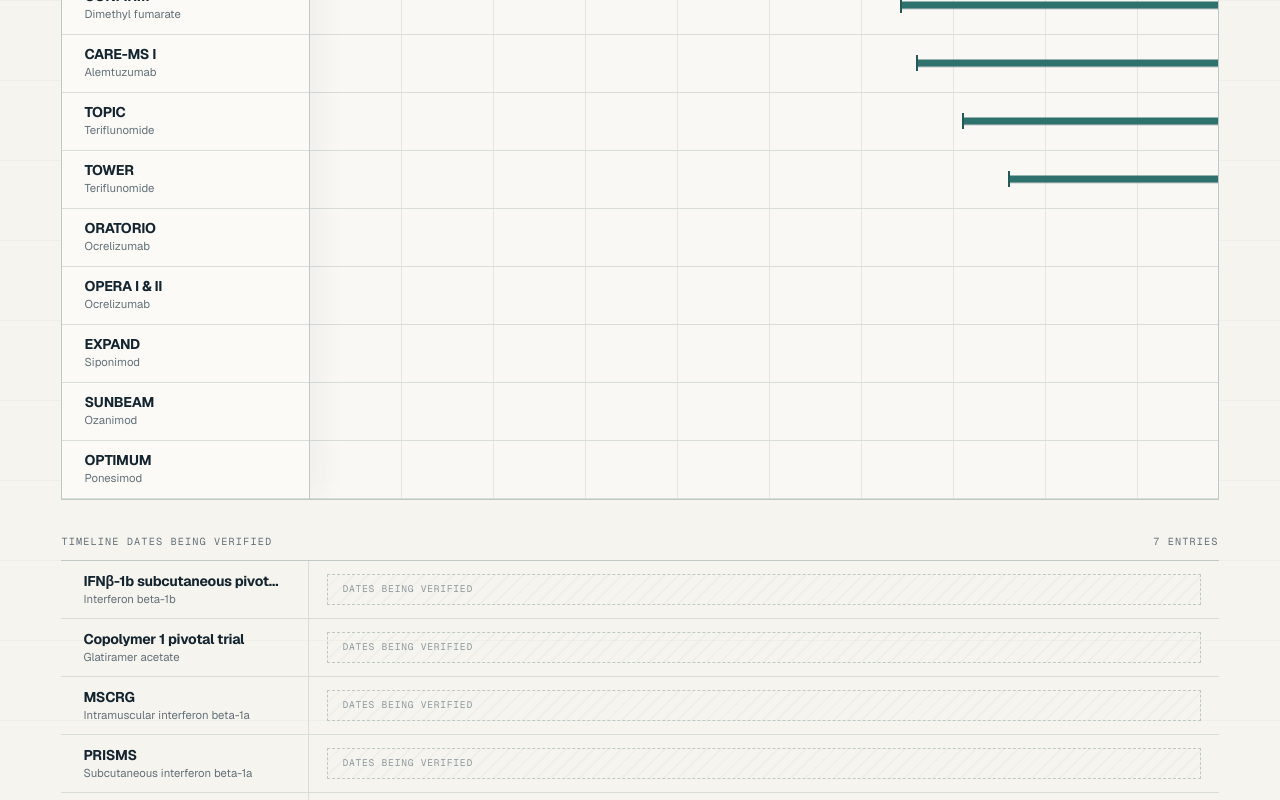
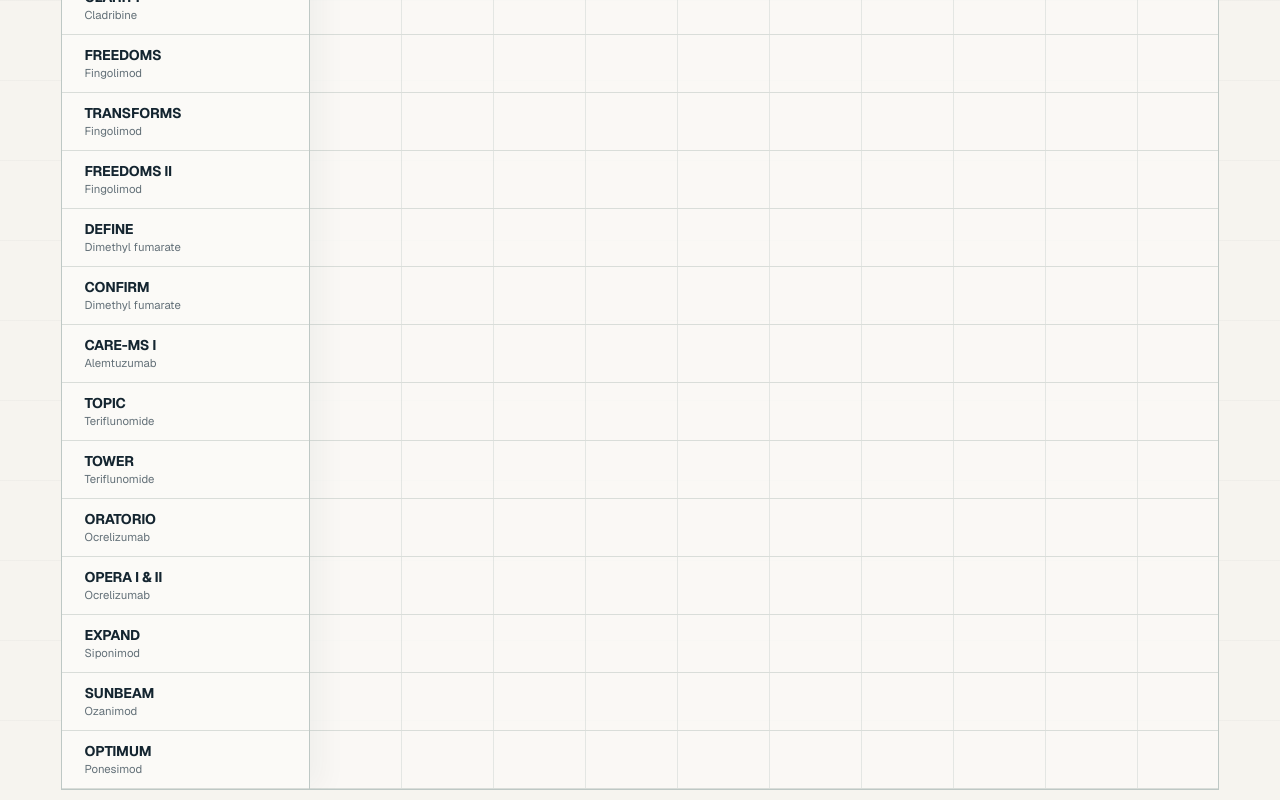
Before and after one commit to Douglas216/ms-trial-atlas, a Next.js app: page / in a window 1280 px wide. Shown: the part 880-1680 px from the top of the page. Built offline with nearby package versions, Linux system fonts and the light colour scheme.

Commit message:
Add historical trials and current date marker

```diff
--- a/app/components/TrialTimeline.tsx
+++ b/app/components/TrialTimeline.tsx
@@ -75,6 +75,12 @@ function formatEndpoint(value: Trial["primaryEndpointCategory"]) {
   }[value];
 }
 
+function formatPublicationAuthor(publication: Publication) {
+  return /study group/i.test(publication.firstAuthor)
+    ? publication.firstAuthor
+    : `${publication.firstAuthor} et al.`;
+}
+
 function TrialTooltip({
   state,
 }: {
@@ -112,6 +118,9 @@ function TrialTooltip({
             {trial.startDate && trial.primaryCompletionDate
               ? `${formatDate(trial.startDate)}–${formatDate(trial.primaryCompletionDate)}`
               : "Being verified"}
+            {trial.dateNote && (
+              <span className="tooltip-date-note">{trial.dateNote}</span>
+            )}
           </dd>
         </div>
         <div>
@@ -145,7 +154,9 @@ function PublicationTooltip({
       onBlur={scheduleHide}
     >
       <p className="publication-tooltip-title">{publication.title}</p>
-      <p className="publication-tooltip-byline">{publication.firstAuthor} et al.</p>
+      <p className="publication-tooltip-byline">
+        {formatPublicationAuthor(publication)}
+      </p>
       <p className="publication-tooltip-journal">
         {publication.journal}, {publication.year}
       </p>
@@ -161,7 +172,7 @@ function PublicationTooltip({
   );
 }
 
-export function TrialTimeline({ trials }: { trials: Trial[] }) {
+export function TrialTimeline({ trials, now }: { trials: Trial[]; now: string }) {
   const [tooltip, setTooltip] = useState<TooltipState>(null);
   const hideTimer = useRef<ReturnType<typeof setTimeout> | null>(null);
 
@@ -184,6 +195,7 @@ export function TrialTimeline({ trials }: { trials: Trial[] }) {
   );
 
   const { minYear, maxYear, minTime, maxTime, years, plotWidth } = useMemo(() => {
+    const nowTime = parseDate(now).getTime();
     const allTimes = datedTrials.flatMap((trial) => [
       parseDate(trial.startDate!).getTime(),
       parseDate(trial.primaryCompletionDate!).getTime(),
@@ -191,6 +203,7 @@ export function TrialTimeline({ trials }: { trials: Trial[] }) {
         ? Date.UTC(trial.publication.year, 6, 1)
         : parseDate(trial.primaryCompletionDate!).getTime(),
     ]);
+    allTimes.push(nowTime);
     const firstYear = new Date(Math.min(...allTimes)).getUTCFullYear();
     const lastYear = new Date(Math.max(...allTimes)).getUTCFullYear() + 1;
     const tickYears = Array.from(
@@ -205,12 +218,13 @@ export function TrialTimeline({ trials }: { trials: Trial[] }) {
       years: tickYears,
       plotWidth: (lastYear - firstYear) * YEAR_WIDTH,
     };
-  }, [datedTrials]);
+  }, [datedTrials, now]);
 
   const position = (date: string | number) => {
     const time = typeof date === "number" ? date : parseDate(date).getTime();
     return ((time - minTime) / (maxTime - minTime)) * plotWidth;
   };
+  const todayLeft = position(now);
 
   const tooltipPosition = (
     event:
@@ -324,6 +338,13 @@ export function TrialTimeline({ trials }: { trials: Trial[] }) {
 
         <div className="plot-scroller" tabIndex={0} aria-label="Scrollable year axis">
           <div className="plot" style={{ width: plotWidth }}>
+            <div
+              className="today-marker"
+              style={{ left: todayLeft }}
+              aria-hidden="true"
+            >
+              <span>Today</span>
+            </div>
             <div className="axis" style={{ width: plotWidth }}>
               {years.map((year) => {
                 const tickLeft = position(Date.UTC(year, 0, 1));
@@ -384,7 +405,7 @@ export function TrialTimeline({ trials }: { trials: Trial[] }) {
                         href={trial.publication.url}
                         target="_blank"
                         rel="noreferrer noopener"
-                        aria-label={`${trial.publication.title}. ${trial.publication.firstAuthor} et al. ${trial.publication.journal}, ${trial.publication.year}. Open publication in a new tab.`}
+                        aria-label={`${trial.publication.title}. ${formatPublicationAuthor(trial.publication)} ${trial.publication.journal}, ${trial.publication.year}. Open publication in a new tab.`}
                         aria-describedby={
                           tooltip?.kind === "publication" &&
                           tooltip.trial.id === trial.id
@@ -411,6 +432,8 @@ export function TrialTimeline({ trials }: { trials: Trial[] }) {
         </div>
       </div>
 
+      {undatedTrials.length > 0 && (
+        <>
           <div className="verification-heading">
             <span>Timeline dates being verified</span>
             <span>{undatedTrials.length} entries</span>
@@ -442,6 +465,8 @@ export function TrialTimeline({ trials }: { trials: Trial[] }) {
               </div>
             ))}
           </div>
+        </>
+      )}
 
       {tooltip?.kind === "trial" && <TrialTooltip state={tooltip} />}
       {tooltip?.kind === "publication" && (
--- a/app/data/trials.ts
+++ b/app/data/trials.ts
@@ -37,6 +37,7 @@ export type Trial = {
   protocolIds: string[];
   sourceUrls: string[];
   dataStatus: "verified" | "needs-verification";
+  dateNote?: string;
 };
 
 export const trials: Trial[] = [
@@ -45,85 +46,152 @@ export const trials: Trial[] = [
     slug: "ifnb-1b-pivotal",
     studyName: "IFNβ-1b subcutaneous pivotal trial",
     drug: "Interferon beta-1b",
-    diseasePopulation: null,
-    comparatorType: null,
-    comparatorName: null,
-    primaryEndpointCategory: null,
-    startDate: null,
-    primaryCompletionDate: null,
-    publicationYear: null,
+    diseasePopulation: "Relapsing-remitting multiple sclerosis",
+    comparatorType: "placebo",
+    comparatorName: "Placebo",
+    primaryEndpointCategory: "relapse",
+    startDate: "1988-06",
+    primaryCompletionDate: "1990-06",
+    publicationYear: 1993,
+    publication: {
+      title:
+        "Interferon beta-1b is effective in relapsing-remitting multiple sclerosis. I. Clinical results of a multicenter, randomized, double-blind, placebo-controlled trial",
+      firstAuthor: "IFNB Multiple Sclerosis Study Group",
+      journal: "Neurology",
+      year: 1993,
+      doi: "10.1212/WNL.43.4.655",
+      url: "https://doi.org/10.1212/WNL.43.4.655",
+    },
     nctIds: [],
-    protocolIds: [],
-    sourceUrls: [],
-    dataStatus: "needs-verification",
+    protocolIds: ["TB01-35686", "TB01-35886"],
+    sourceUrls: [
+      "https://www.accessdata.fda.gov/drugsatfda_docs/nda/pre96/103471s0000_AdminCorres.pdf",
+      "https://pubmed.ncbi.nlm.nih.gov/8469318/",
+    ],
+    dataStatus: "verified",
+    dateNote:
+      "Controlled-phase end derived from the FDA-recorded June 1988 start and 104-week study duration.",
   },
   {
     id: "copolymer-1",
     slug: "copolymer-1",
     studyName: "Copolymer 1 pivotal trial",
     drug: "Glatiramer acetate",
-    diseasePopulation: null,
-    comparatorType: null,
-    comparatorName: null,
-    primaryEndpointCategory: null,
-    startDate: null,
-    primaryCompletionDate: null,
-    publicationYear: null,
+    diseasePopulation: "Relapsing-remitting multiple sclerosis",
+    comparatorType: "placebo",
+    comparatorName: "Placebo",
+    primaryEndpointCategory: "relapse",
+    startDate: "1991-10-23",
+    primaryCompletionDate: "1994-05-25",
+    publicationYear: 1995,
+    publication: {
+      title:
+        "Copolymer 1 reduces relapse rate and improves disability in relapsing-remitting multiple sclerosis",
+      firstAuthor: "Johnson KP",
+      journal: "Neurology",
+      year: 1995,
+      doi: "10.1212/WNL.45.7.1268",
+      url: "https://doi.org/10.1212/WNL.45.7.1268",
+    },
     nctIds: [],
-    protocolIds: [],
-    sourceUrls: [],
-    dataStatus: "needs-verification",
+    protocolIds: ["01-9001"],
+    sourceUrls: [
+      "https://www.accessdata.fda.gov/drugsatfda_docs/nda/pre96/020622Orig1s000rev.pdf",
+      "https://pubmed.ncbi.nlm.nih.gov/7617181/",
+    ],
+    dataStatus: "verified",
   },
   {
     id: "mscrg",
     slug: "mscrg",
     studyName: "MSCRG",
     drug: "Intramuscular interferon beta-1a",
-    diseasePopulation: null,
-    comparatorType: null,
-    comparatorName: null,
-    primaryEndpointCategory: null,
-    startDate: null,
-    primaryCompletionDate: null,
-    publicationYear: null,
+    diseasePopulation: "Relapsing multiple sclerosis",
+    comparatorType: "placebo",
+    comparatorName: "Placebo",
+    primaryEndpointCategory: "disability-progression",
+    startDate: "1990-11",
+    primaryCompletionDate: "1993",
+    publicationYear: 1996,
+    publication: {
+      title:
+        "Intramuscular interferon beta-1a for disease progression in relapsing multiple sclerosis",
+      firstAuthor: "Jacobs LD",
+      journal: "Annals of Neurology",
+      year: 1996,
+      doi: "10.1002/ana.410390304",
+      url: "https://doi.org/10.1002/ana.410390304",
+    },
     nctIds: [],
     protocolIds: [],
-    sourceUrls: [],
+    sourceUrls: [
+      "https://onlinelibrary.wiley.com/doi/abs/10.1002/ana.410390304",
+      "https://pmc.ncbi.nlm.nih.gov/articles/PMC7017973/",
+    ],
     dataStatus: "needs-verification",
+    dateNote:
+      "Approximate completion: the study began in November 1990 and was terminated early in 1993.",
   },
   {
     id: "prisms",
     slug: "prisms",
     studyName: "PRISMS",
     drug: "Subcutaneous interferon beta-1a",
-    diseasePopulation: null,
-    comparatorType: null,
-    comparatorName: null,
-    primaryEndpointCategory: null,
-    startDate: null,
-    primaryCompletionDate: null,
-    publicationYear: null,
+    diseasePopulation: "Relapsing-remitting multiple sclerosis",
+    comparatorType: "placebo",
+    comparatorName: "Placebo",
+    primaryEndpointCategory: "relapse",
+    startDate: "1994-05",
+    primaryCompletionDate: "1997-02",
+    publicationYear: 1998,
+    publication: {
+      title:
+        "Randomised double-blind placebo-controlled study of interferon beta-1a in relapsing/remitting multiple sclerosis",
+      firstAuthor: "PRISMS Study Group",
+      journal: "The Lancet",
+      year: 1998,
+      doi: "10.1016/S0140-6736(98)03334-0",
+      url: "https://doi.org/10.1016/S0140-6736(98)03334-0",
+    },
     nctIds: [],
-    protocolIds: [],
-    sourceUrls: [],
-    dataStatus: "needs-verification",
+    protocolIds: ["PRISMS"],
+    sourceUrls: [
+      "https://www.sciencedirect.com/science/article/abs/pii/S0140673698033340",
+      "https://pubmed.ncbi.nlm.nih.gov/9820297/",
+    ],
+    dataStatus: "verified",
+    dateNote:
+      "Controlled-phase end derived from the final recruitment month and the fixed two-year follow-up.",
   },
   {
     id: "mims",
     slug: "mims",
     studyName: "MIMS",
     drug: "Mitoxantrone",
-    diseasePopulation: null,
-    comparatorType: null,
-    comparatorName: null,
-    primaryEndpointCategory: null,
-    startDate: null,
-    primaryCompletionDate: null,
-    publicationYear: null,
+    diseasePopulation:
+      "Worsening relapsing-remitting or secondary progressive multiple sclerosis",
+    comparatorType: "placebo",
+    comparatorName: "Placebo",
+    primaryEndpointCategory: "composite",
+    startDate: "1993-06-02",
+    primaryCompletionDate: "1997-07-10",
+    publicationYear: 2002,
+    publication: {
+      title:
+        "Mitoxantrone in progressive multiple sclerosis: a placebo-controlled, double-blind, randomised, multicentre trial",
+      firstAuthor: "Hartung HP",
+      journal: "The Lancet",
+      year: 2002,
+      doi: "10.1016/S0140-6736(02)12023-X",
+      url: "https://doi.org/10.1016/S0140-6736(02)12023-X",
+    },
     nctIds: [],
-    protocolIds: [],
-    sourceUrls: [],
-    dataStatus: "needs-verification",
+    protocolIds: ["901"],
+    sourceUrls: [
+      "https://www.accessdata.fda.gov/drugsatfda_docs/nda/2000/21120.pdf_Novantrone_Medr_P1.pdf",
+      "https://pubmed.ncbi.nlm.nih.gov/12504397/",
+    ],
+    dataStatus: "verified",
   },
   {
     id: "affirm",
@@ -193,12 +261,26 @@ export const trials: Trial[] = [
     comparatorName: "Intramuscular interferon beta-1a",
     primaryEndpointCategory: "relapse",
     startDate: "2006-05",
-    primaryCompletionDate: null,
+    primaryCompletionDate: "2008-09",
     publicationYear: 2010,
+    publication: {
+      title:
+        "Oral fingolimod or intramuscular interferon for relapsing multiple sclerosis",
+      firstAuthor: "Cohen JA",
+      journal: "New England Journal of Medicine",
+      year: 2010,
+      doi: "10.1056/NEJMoa0907839",
+      url: "https://doi.org/10.1056/NEJMoa0907839",
+    },
     nctIds: ["NCT00340834"],
     protocolIds: ["CFTY720D2302"],
-    sourceUrls: ["https://clinicaltrials.gov/study/NCT00340834"],
-    dataStatus: "needs-verification",
+    sourceUrls: [
+      "https://clinicaltrials.gov/study/NCT00340834",
+      "https://pubmed.ncbi.nlm.nih.gov/20089954/",
+    ],
+    dataStatus: "verified",
+    dateNote:
+      "Controlled-core end derived from the final recruitment month and the fixed 12-month randomized phase; the registry completion includes the extension.",
   },
   {
     id: "freedoms-ii",
@@ -210,12 +292,24 @@ export const trials: Trial[] = [
     comparatorName: "Placebo",
     primaryEndpointCategory: "relapse",
     startDate: "2006-06",
-    primaryCompletionDate: null,
+    primaryCompletionDate: "2011-06",
     publicationYear: 2014,
+    publication: {
+      title:
+        "Safety and efficacy of fingolimod in patients with relapsing-remitting multiple sclerosis (FREEDOMS II): a double-blind, randomised, placebo-controlled, phase 3 trial",
+      firstAuthor: "Calabresi PA",
+      journal: "The Lancet Neurology",
+      year: 2014,
+      doi: "10.1016/S1474-4422(14)70049-3",
+      url: "https://doi.org/10.1016/S1474-4422(14)70049-3",
+    },
     nctIds: ["NCT00355134"],
     protocolIds: ["CFTY720D2309"],
-    sourceUrls: ["https://clinicaltrials.gov/study/NCT00355134"],
-    dataStatus: "needs-verification",
+    sourceUrls: [
+      "https://clinicaltrials.gov/study/NCT00355134",
+      "https://pubmed.ncbi.nlm.nih.gov/24685276/",
+    ],
+    dataStatus: "verified",
   },
   {
     id: "clarity",
--- a/app/page.tsx
+++ b/app/page.tsx
@@ -2,18 +2,18 @@ import { TrialTimeline } from "./components/TrialTimeline";
 import { trials } from "./data/trials";
 
 export default function HomePage() {
+  const now = new Date().toISOString().slice(0, 10);
+
   return (
     <main className="atlas-page">
       <header className="hero">
-        <p className="hero-kicker">A curated clinical reference</p>
         <h1>MS Trial Atlas</h1>
         <p className="hero-subtitle">
-          The pivotal Phase III trials that shaped modern multiple sclerosis
-          treatment.
+          The pivotal Phase III trials that shaped modern multiple sclerosis treatment.
         </p>
       </header>
 
-      <TrialTimeline trials={trials} />
+      <TrialTimeline trials={trials} now={now} />
     </main>
   );
 }
```
Also changed, not shown: app/globals.css (+52 -3 lines). Lines whose indentation alone changed are shown as unchanged.
